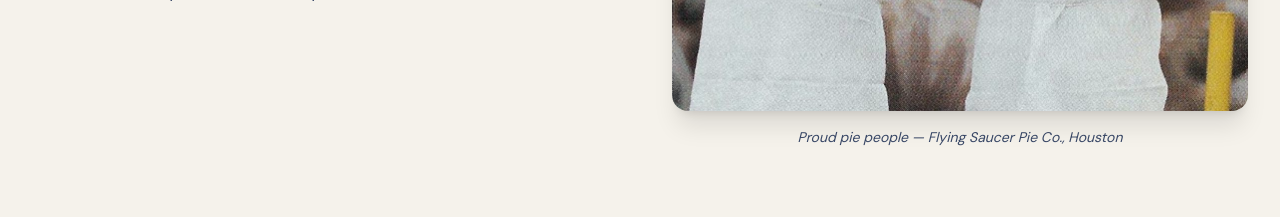
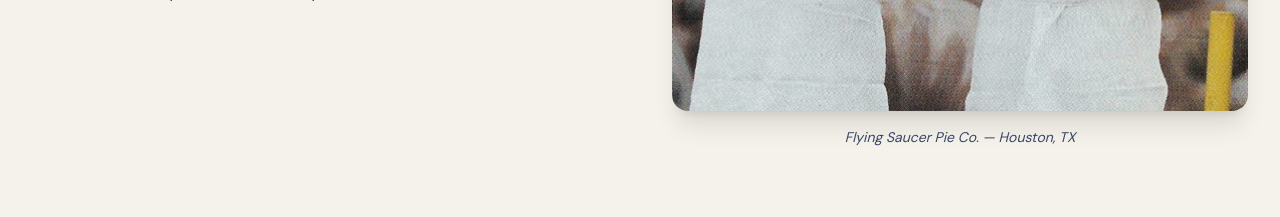
Before and after one commit to zavalatechlabs/flying-saucer-pie-company-htx, a Next.js app: page /about in a window 1280 px wide. Shown: the part 980-1197 px from the top of the page. Built offline with nearby package versions, Linux system fonts and the light colour scheme; no server answers.

Commit message:
fix: add overflow-x clip to html element to fix About page horizontal scroll
CSS spec quirk: overflow-x on body alone doesn't propagate to viewport
in all browsers. Must be on both html + body for reliable clip behavior.
Also update owners photo caption to 'Flying Saucer Pie Co. — Houston, TX'

```diff
--- a/app/about/about-content.tsx
+++ b/app/about/about-content.tsx
@@ -45,7 +45,7 @@ export function AboutContent() {
                   />
                 </div>
                 <figcaption className="text-sm text-ink-muted text-center mt-4 italic">
-                  Proud pie people — Flying Saucer Pie Co., Houston
+                  Flying Saucer Pie Co. — Houston, TX
                 </figcaption>
               </figure>
             </ScrollReveal>
--- a/app/globals.css
+++ b/app/globals.css
@@ -619,6 +619,7 @@
 
 html {
   scroll-behavior: smooth;
+  overflow-x: clip; /* Must be on html too — body clip alone doesn't propagate to viewport in all browsers */
 }
 
 /* === SELECTION COLOR === */
```
